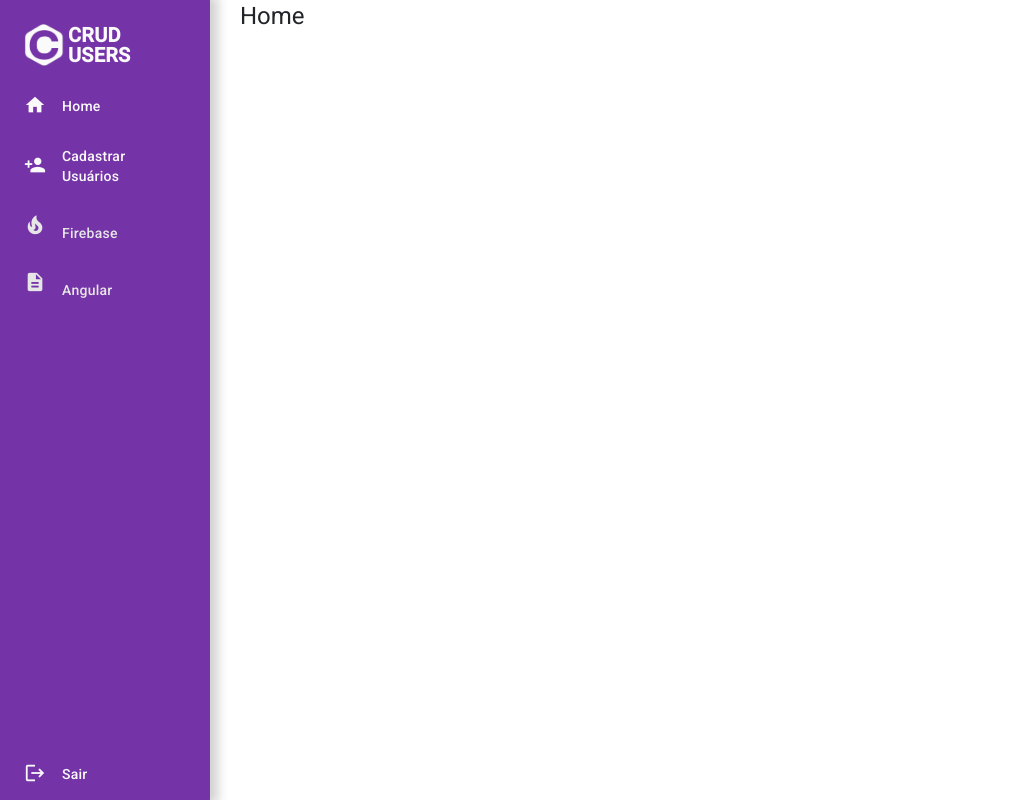
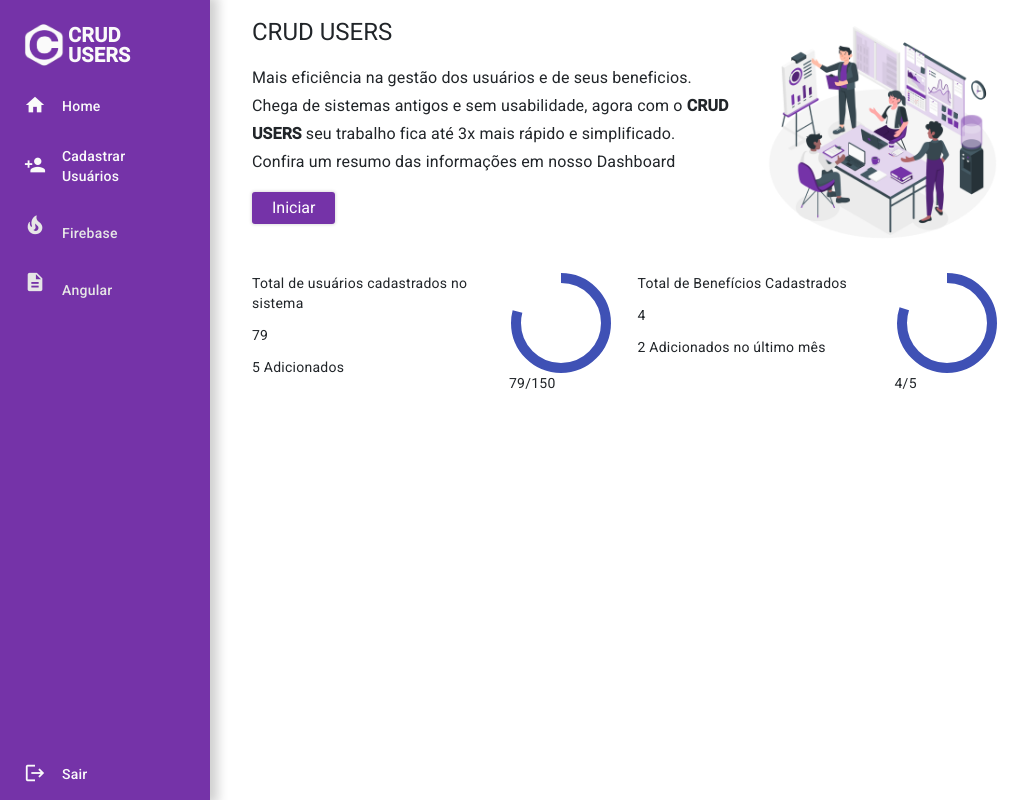
Before and after one commit to RobsonFe/CRUD-USERS, an Angular app: page /home in a window 1280 px wide. Shown: the whole page, without its empty margins (0-1035 px from the left). Built offline with nearby package versions, Linux system fonts and the light colour scheme.

Commit message:
update:home

```diff
--- a/src/app/app.module.ts
+++ b/src/app/app.module.ts
@@ -9,7 +9,10 @@
 import { FormsModule } from '@angular/forms';
 import { HomeComponent } from './pages/home/home.component';
 import { MenuComponent } from './components/menu/menu.component';
-import { MatIconModule } from '@angular/material/icon'
+
+//Angular Material
+import { MatIconModule } from '@angular/material/icon';
+import { MatProgressSpinnerModule } from '@angular/material/progress-spinner';
 
 @NgModule({
   declarations: [
@@ -25,6 +28,7 @@
     BrowserAnimationsModule,
     FormsModule,
     MatIconModule,
+    MatProgressSpinnerModule,
   ],
   providers: [
     provideAnimationsAsync()
--- a/src/app/pages/home/home.component.html
+++ b/src/app/pages/home/home.component.html
@@ -1,2 +1,93 @@
 <app-menu />
-<h1 class="h1">Home</h1>
+<div class="container-fluid pt-3">
+
+  <div class="row">
+    <!-- Lado Esquerdo da tela -->
+    <div class="col-12 col-lg-9">
+
+      <div class="card-info">
+
+        <div class="row">
+
+          <div class="col-12 col-md-8">
+
+            <h1 class="titulo">CRUD USERS</h1>
+            <h3 class="subtitulo">
+              Mais eficiência na gestão dos <span>usuários</span> e de seus beneficios.
+              Chega de sistemas antigos e sem usabilidade, agora com o <strong>CRUD USERS</strong> seu trabalho fica
+              até 3x mais rápido e simplificado.<br>
+              Confira um resumo das informações em nosso <span>Dashboard</span>
+            </h3>
+
+            <app-button textButton="Iniciar" routerLink="/usuarios"></app-button>
+
+          </div>
+
+          <div class="col-12 col-md-4">
+            <img src="../../../assets/img/dashboard.png" width="100%" alt="dashboard"/>
+          </div>
+
+        </div>
+
+      </div>
+
+
+      <div class="row mt-4">
+
+        <!-- Card Esquerda-->
+
+        <div class="col-6">
+
+          <div class="card-info">
+
+              <div class="row">
+
+               <div class="col-8">
+                <p class="texto-card">Total de usuários cadastrados no sistema</p>
+                <p class="numero-card">79</p>
+                <p class="destaque-card"> 5 Adicionados </p>
+               </div>
+
+               <div class="col-4">
+                <mat-progress-spinner class="example-margin mx-auto color-spinner" mode="determinate" value="79"></mat-progress-spinner>
+                <p class="infor-spinner">79/150</p>
+               </div>
+
+              </div>
+
+            </div>
+
+          </div>
+
+          <!-- Card Direita -->
+
+        <div class="col-6">
+
+          <div class="card-info">
+
+              <div class="row">
+
+               <div class="col-8">
+                <p class="texto-card">Total de Benefícios Cadastrados</p>
+                <p class="numero-card">4</p>
+                <p class="destaque-card"> 2 Adicionados no último mês </p>
+               </div>
+
+               <div class="col-4">
+                <mat-progress-spinner class="example-margin mx-auto color-spinner" mode="determinate" value="80"></mat-progress-spinner>
+                <p class="infor-spinner">4/5</p>
+               </div>
+
+              </div>
+
+            </div>
+
+          </div>
+
+      </div>
+
+    </div>
+
+  </div>
+
+</div>
```
